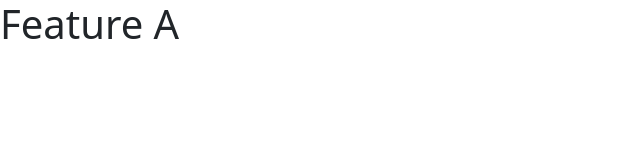
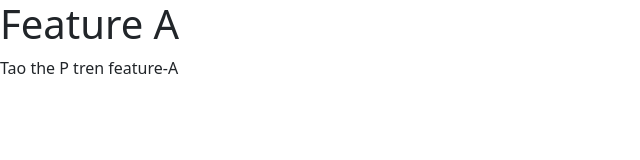
Before and after one commit to thangnth/GIT-Test, a plain HTML site: page index.html in a window 1280 px wide. Shown: the whole page, without its empty margins (0-640 px from the left). Drawn offline with nearby package versions, Linux system fonts and the light colour scheme.

Commit message:
tao the p tren feature-A

```diff
--- a/index.html
+++ b/index.html
@@ -25,7 +25,7 @@
     </header>
     <main>
       <h1>Feature A</h1>
-      <ul></ul>
+      <p>Tao the P tren feature-A</p>
     </main>
     <footer>
       <!-- place footer here -->
```
